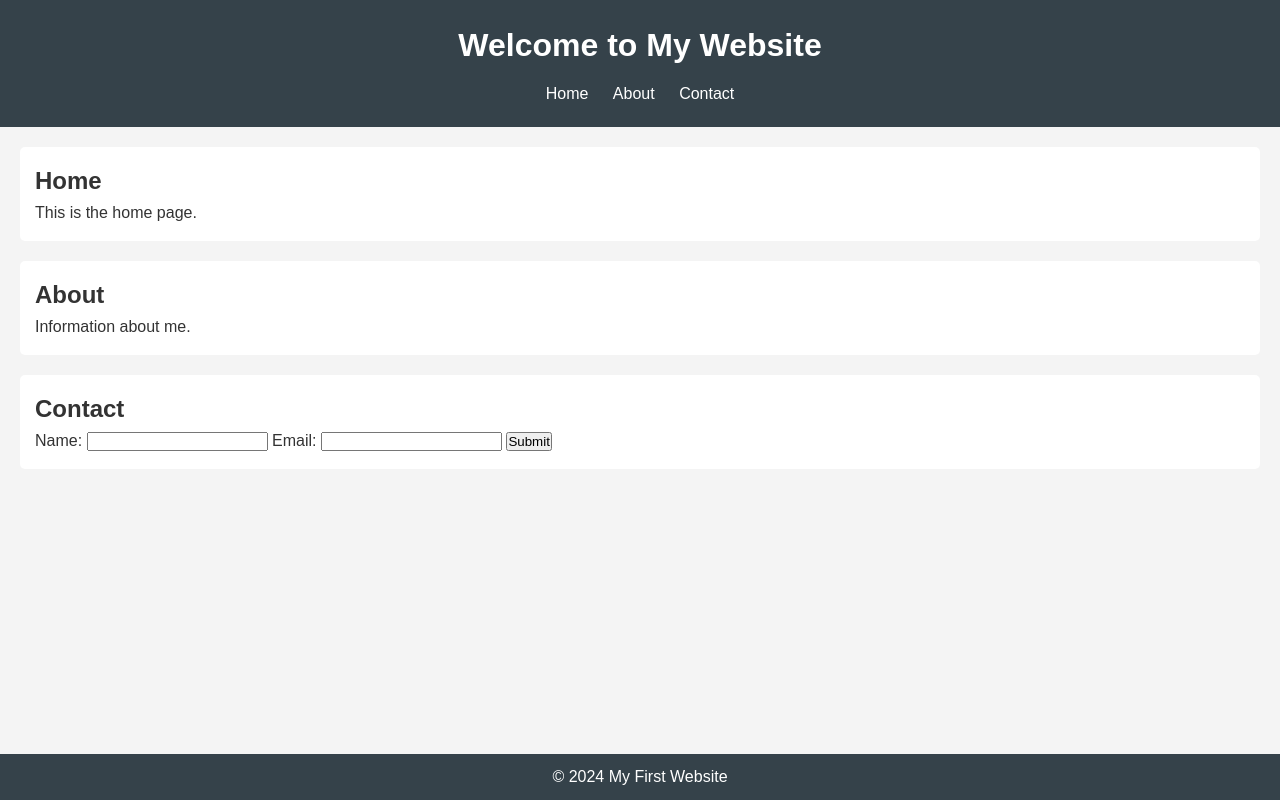
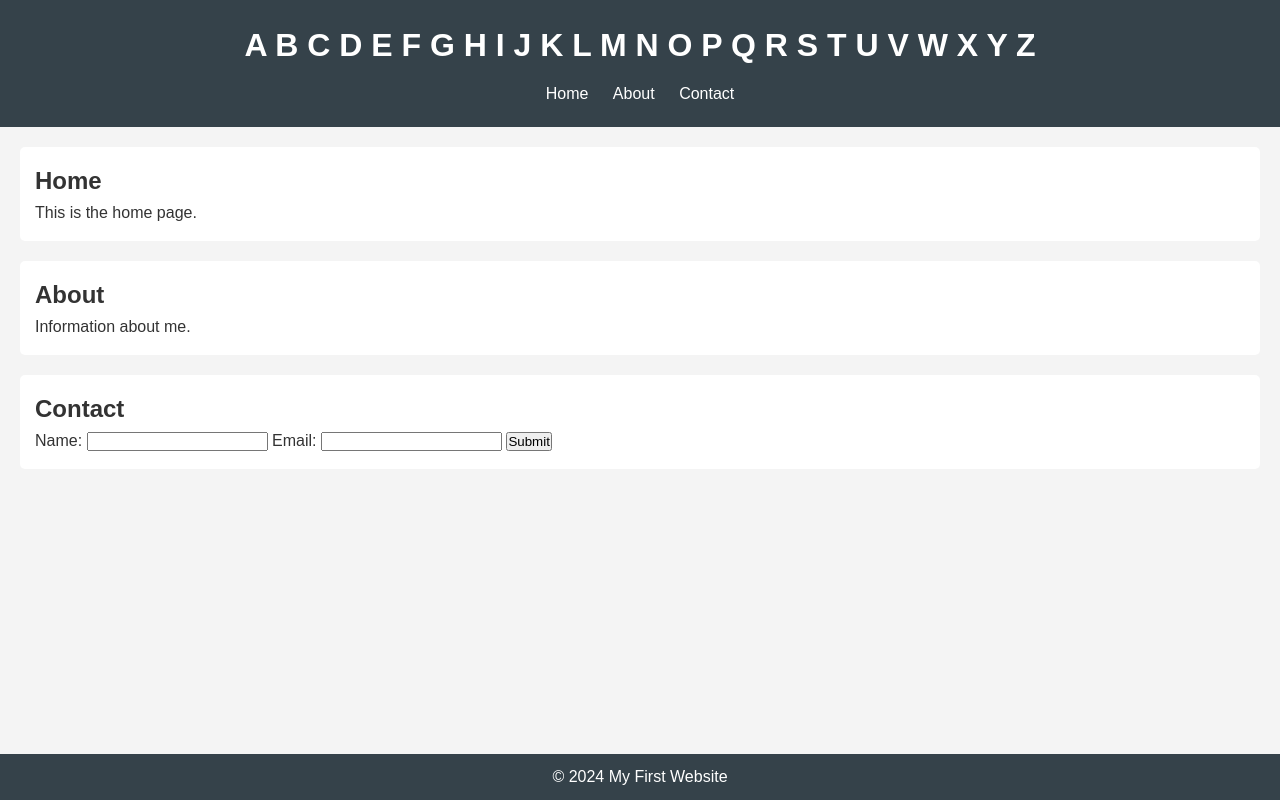
Before and after one commit to DilipKumarm007/DilipKumarm007.github.io, a plain HTML site: page index.html in a window 1280 px wide. Drawn offline with Linux system fonts and the light colour scheme.

Commit message:
Update index.html

```diff
--- a/index.html
+++ b/index.html
@@ -3,12 +3,12 @@
 <head>
     <meta charset="UTF-8">
     <meta name="viewport" content="width=device-width, initial-scale=1.0">
-    <title>A B C D E F G H I J K L M N O P Q R S T U V W X Y Z</title>
+    <title>Welcome to My Website</title>
     <link rel="stylesheet" href="styles.css">
 </head>
 <body>
     <header>
-        <h1>Welcome to My Website</h1>
+        <h1>A B C D E F G H I J K L M N O P Q R S T U V W X Y Z</h1>
         <nav>
             <a href="#home">Home</a>
             <a href="#about">About</a>
```
